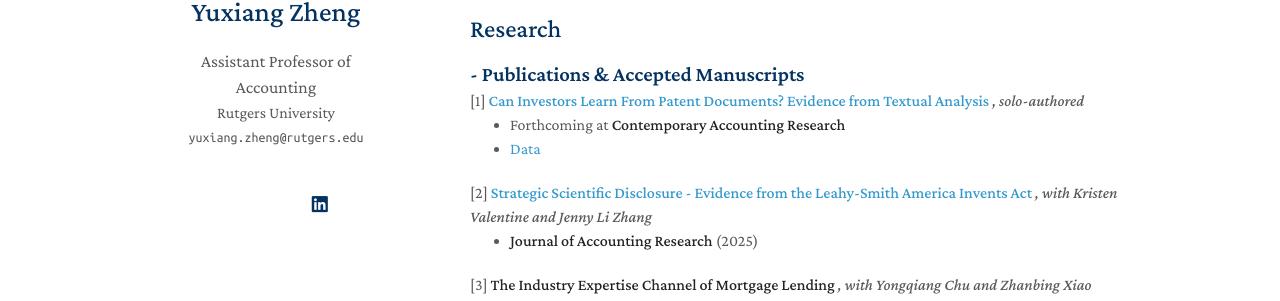
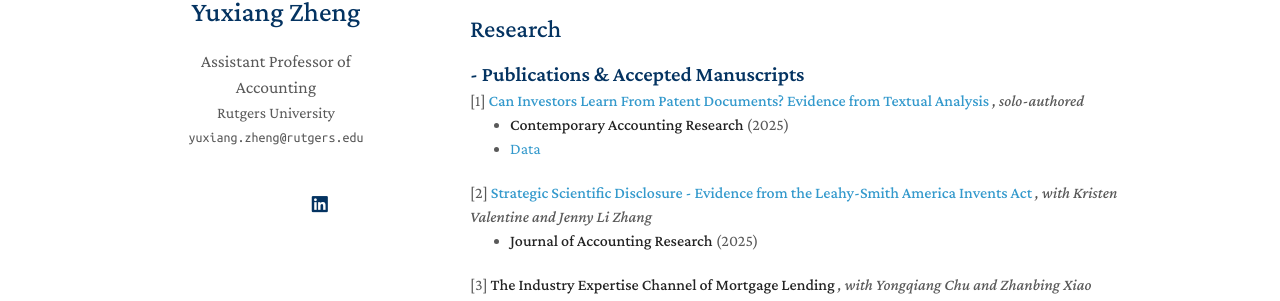
Before and after one commit to yuxiang-zheng/yuxiang-zheng.github.io, a Jekyll site: the page built from index.md, in a window 1280 px wide and 1294 px high. Shown: the part 384-685 px from the top of the window. Built offline with Jekyll 4.4.1, drawn with Linux system fonts in a browser that asks for light colours; a style sheet for code colours, icons or effects is not loaded; our own code applies the rules of GitHub Pages for plain Markdown files.

Commit message:
Update publication-subsection.md

```diff
--- a/_includes/publication-subsection.md
+++ b/_includes/publication-subsection.md
@@ -2,14 +2,14 @@
 <div class="title">
   [1]
   <strong>
-    <a href="https://papers.ssrn.com/sol3/papers.cfm?abstract_id=5108138">
+    <a href="https://onlinelibrary.wiley.com/doi/full/10.1111/1911-3846.13036">
     Can Investors Learn From Patent Documents? Evidence from Textual Analysis
     </a>
     </strong>
   <em>, solo-authored</em>
 </div>
 <ul>
-  <li>Forthcoming at <strong>Contemporary Accounting Research</strong></li>
+  <li><strong>Contemporary Accounting Research</strong> (2025)</li>
   <li><a href="https://github.com/yuxiang-zheng/Zheng2025_CAR">
       Data
     </a></li>
```
